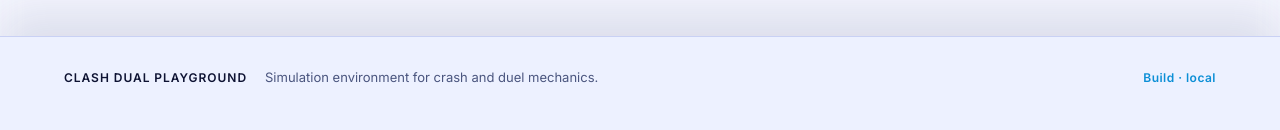
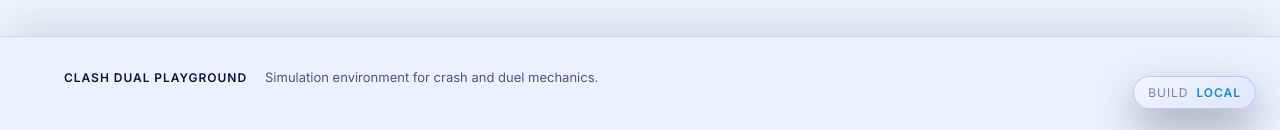
Before and after one commit to Dants12/clash-dual, a React (Vite) app in the folder client/: page / in a window 1280 px wide. Shown: the part 3746-3876 px from the top of the page. Built offline with nearby package versions, Linux system fonts and the light colour scheme; no server answers.

Commit message:
feat: pin build info badge

```diff
--- a/client/src/App.tsx
+++ b/client/src/App.tsx
@@ -68,7 +68,7 @@ export default function App() {
     }
     return initial;
   });
-  const commit = import.meta.env.VITE_COMMIT as string | undefined;
+  const commit = (import.meta.env.VITE_COMMIT as string | undefined) || 'local';
 
   const pushEvent = useCallback((text: string) => {
     setEvents((prev) => [{ id: eventId(), text, ts: Date.now() }, ...prev].slice(0, 30));
@@ -924,9 +924,31 @@ export default function App() {
         <div className="app-footer__inner">
           <span className="app-footer__brand">Clash Dual playground</span>
           <span className="app-footer__note">Simulation environment for crash and duel mechanics.</span>
-          <span className="app-footer__build">Build · {commit || 'local'}</span>
         </div>
       </footer>
+      <div
+        style={{
+          position: 'fixed',
+          bottom: '24px',
+          right: '24px',
+          zIndex: 1000,
+          display: 'inline-flex',
+          alignItems: 'center',
+          gap: '8px',
+          padding: '8px 14px',
+          borderRadius: '999px',
+          background: 'var(--color-surface-strong)',
+          border: '1px solid var(--color-border-strong)',
+          boxShadow: '0 18px 40px rgba(6, 10, 26, 0.35)',
+          fontSize: '12px',
+          letterSpacing: '0.08em',
+          textTransform: 'uppercase',
+          color: 'var(--color-muted)'
+        }}
+      >
+        <span style={{ opacity: 0.72 }}>Build</span>
+        <span style={{ color: 'var(--color-secondary)', fontWeight: 600 }}>{commit}</span>
+      </div>
     </div>
   );
 }
```
